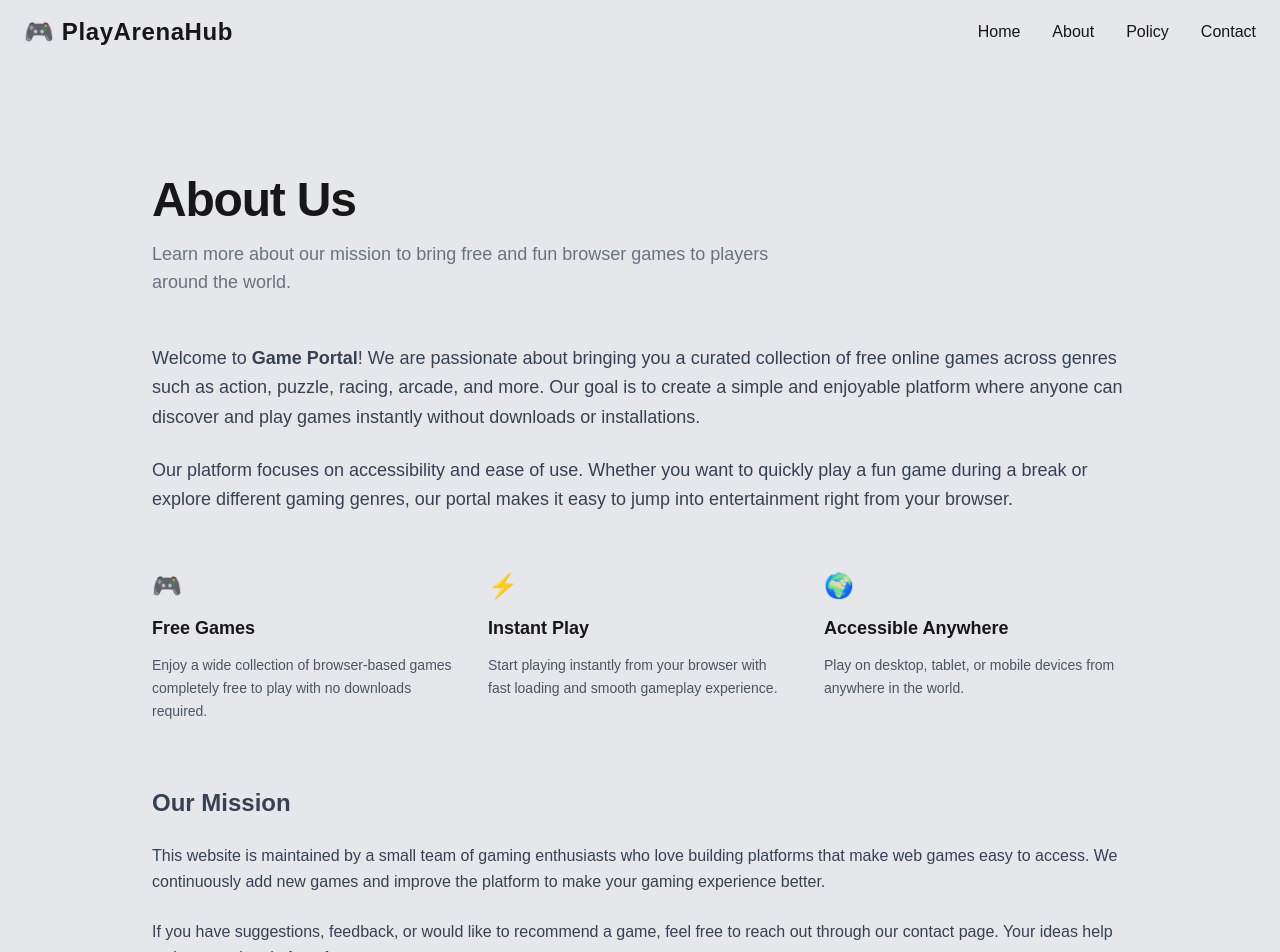
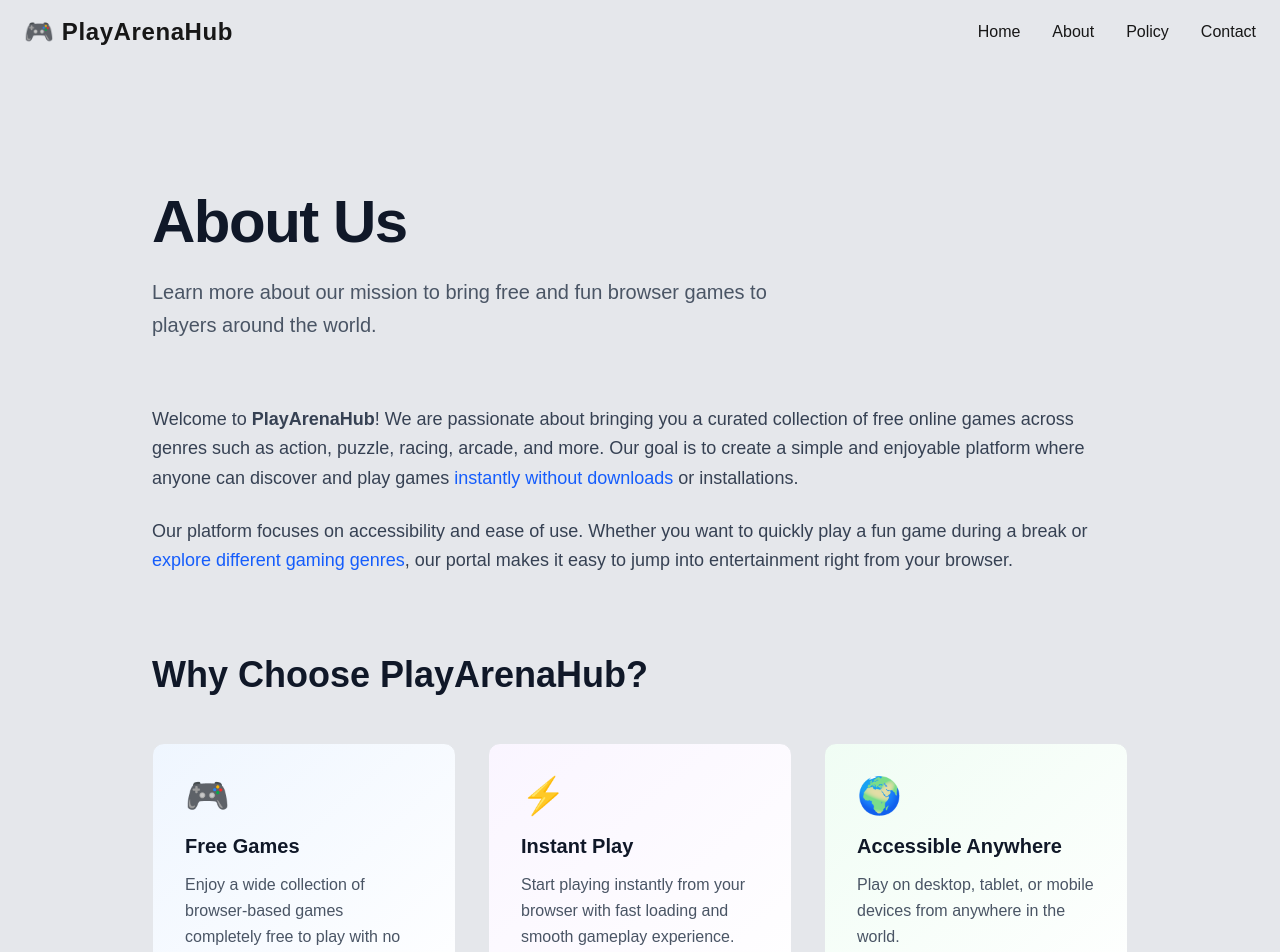
Before and after one commit to dhibarajan050/crazygame, a Next.js app: page /about in a window 1280 px wide. Shown: the top 952 px of the page. Built offline with nearby package versions, Linux system fonts and the light colour scheme; no server answers.

Commit message:
ui improvement

```diff
--- a/app/about/page.jsx
+++ b/app/about/page.jsx
@@ -3,85 +3,88 @@ import Layout from "@/app/pageLayout/layout";
 export default function AboutPage() {
   return (
     <Layout>
-      <div className="max-w-5xl mx-auto px-6 py-16">
+      <div className="max-w-5xl mx-auto px-6 py-20">
 
         {/* Page Title */}
-        <div className="mb-12">
-          <h1 className="text-4xl md:text-5xl font-bold tracking-tight mb-4">
+        <div className="mb-16">
+          <h1 className="text-5xl md:text-6xl font-bold tracking-tight mb-6 text-gray-900">
             About Us
           </h1>
-          <p className="text-gray-500 text-lg max-w-2xl">
+          <p className="text-lg md:text-xl text-gray-600 max-w-2xl leading-relaxed">
             Learn more about our mission to bring free and fun browser games
             to players around the world.
           </p>
         </div>
 
         {/* Intro Section */}
-        <div className="space-y-6 text-gray-700 leading-relaxed text-base md:text-lg">
+        <div className="space-y-6 text-gray-700 leading-relaxed text-base md:text-lg mb-20">
           <p>
-            Welcome to <span className="font-semibold">Game Portal</span>! We are
+            Welcome to <span className="font-semibold">PlayArenaHub</span>! We are
             passionate about bringing you a curated collection of free online
             games across genres such as action, puzzle, racing, arcade, and more.
             Our goal is to create a simple and enjoyable platform where anyone
-            can discover and play games instantly without downloads or
+            can discover and play games <span className="font-medium text-blue-600">instantly without downloads</span> or
             installations.
           </p>
 
           <p>
             Our platform focuses on accessibility and ease of use. Whether
-            you want to quickly play a fun game during a break or explore
-            different gaming genres, our portal makes it easy to jump into
+            you want to quickly play a fun game during a break or
+            <span className="font-medium text-blue-600"> explore different gaming genres</span>, our portal makes it easy to jump into
             entertainment right from your browser.
           </p>
         </div>
 
         {/* Feature Highlights */}
-        <div className="grid md:grid-cols-3 gap-8 mt-14">
+        <div className="mb-20">
+          <h2 className="text-3xl md:text-4xl font-bold mb-12 text-gray-900">Why Choose PlayArenaHub?</h2>
+          <div className="grid md:grid-cols-3 gap-8">
 
-          <div className="space-y-3">
-            <div className="text-2xl">🎮</div>
-            <h3 className="font-semibold text-lg">Free Games</h3>
-            <p className="text-gray-600 text-sm leading-relaxed">
+          <div className="rounded-xl border border-gray-200 bg-gradient-to-br from-blue-50 to-white p-8 hover:shadow-lg transition duration-300">
+            <div className="text-4xl mb-4">🎮</div>
+            <h3 className="font-bold text-xl mb-3 text-gray-900">Free Games</h3>
+            <p className="text-gray-600 text-base leading-relaxed">
               Enjoy a wide collection of browser-based games completely free
               to play with no downloads required.
             </p>
           </div>
 
-          <div className="space-y-3">
-            <div className="text-2xl">⚡</div>
-            <h3 className="font-semibold text-lg">Instant Play</h3>
-            <p className="text-gray-600 text-sm leading-relaxed">
+          <div className="rounded-xl border border-gray-200 bg-gradient-to-br from-purple-50 to-white p-8 hover:shadow-lg transition duration-300">
+            <div className="text-4xl mb-4">⚡</div>
+            <h3 className="font-bold text-xl mb-3 text-gray-900">Instant Play</h3>
+            <p className="text-gray-600 text-base leading-relaxed">
               Start playing instantly from your browser with fast loading
               and smooth gameplay experience.
             </p>
           </div>
 
-          <div className="space-y-3">
-            <div className="text-2xl">🌍</div>
-            <h3 className="font-semibold text-lg">Accessible Anywhere</h3>
-            <p className="text-gray-600 text-sm leading-relaxed">
+          <div className="rounded-xl border border-gray-200 bg-gradient-to-br from-green-50 to-white p-8 hover:shadow-lg transition duration-300">
+            <div className="text-4xl mb-4">🌍</div>
+            <h3 className="font-bold text-xl mb-3 text-gray-900">Accessible Anywhere</h3>
+            <p className="text-gray-600 text-base leading-relaxed">
               Play on desktop, tablet, or mobile devices from anywhere in
               the world.
             </p>
           </div>
 
+          </div>
         </div>
 
-        {/* Team Section */}
-        <div className="mt-16 space-y-6 text-gray-700 leading-relaxed">
+        {/* Mission Section */}
+        <div className="rounded-xl bg-gradient-to-r from-gray-50 to-gray-100 p-12 space-y-6">
 
-          <h2 className="text-2xl font-semibold">
+          <h2 className="text-3xl md:text-4xl font-bold text-gray-900">
             Our Mission
           </h2>
 
-          <p>
+          <p className="text-gray-700 leading-relaxed text-lg">
             This website is maintained by a small team of gaming enthusiasts
             who love building platforms that make web games easy to access.
             We continuously add new games and improve the platform to make
             your gaming experience better.
           </p>
 
-          <p>
+          <p className="text-gray-700 leading-relaxed text-lg">
             If you have suggestions, feedback, or would like to recommend a
             game, feel free to reach out through our contact page. Your ideas
             help us improve the platform for everyone.
```
